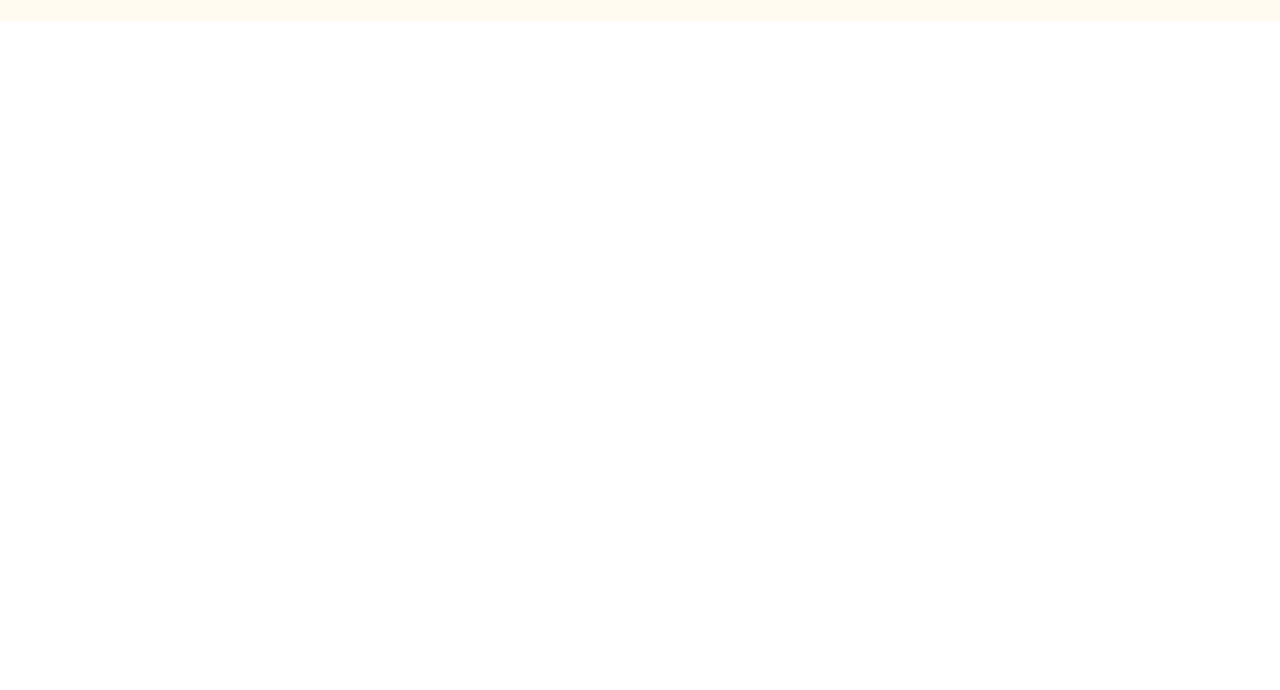
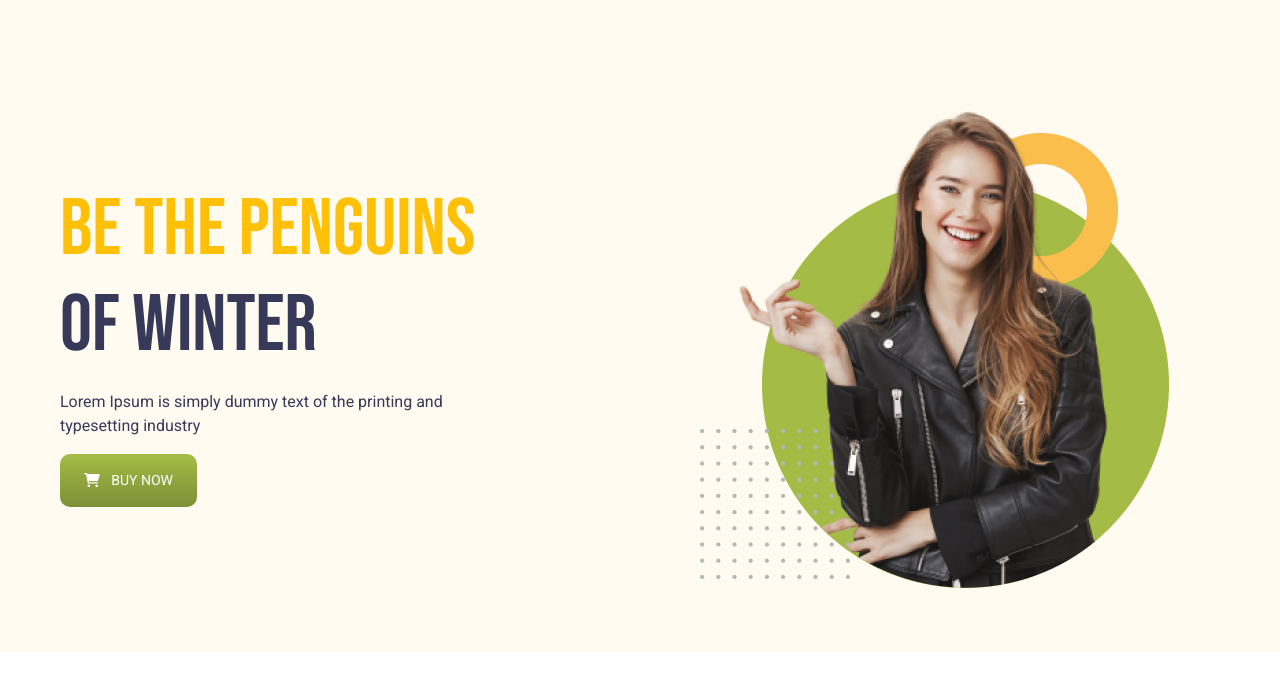
Before and after one commit to devnoman01/Ecommerce-Site-Bootstrap, a plain HTML site: page index.html in a window 1280 px wide. Shown: the part 84-774 px from the top of the page. Drawn offline with Linux system fonts and the light colour scheme.

Commit message:
Banner complete

```diff
--- a/css/style.css
+++ b/css/style.css
@@ -31,3 +31,15 @@ header{
 .navbar-brand img{
     width: 350px;
 }
+
+.banner-heading{
+    font-size: 5rem;
+}
+.buy-now-btn{
+    color: #fff;
+    background: linear-gradient(#A4BC46, #7d8f36);
+    font-size: 14px;
+    border: none;
+    border-radius: 10px;
+}
+/* header css end */
--- a/index.html
+++ b/index.html
@@ -41,7 +41,18 @@
                 </div>
             </div>
         </nav>
-
+        <div class="container">
+            <div class="row mx-2 my-3">
+                <div class="col-lg-6 col-md-6 col-sm-12 my-auto">
+                    <h1 class="banner-heading"><span class="text-warning">BE THE PENGUINS</span><br>OF WINTER</h1>
+                    <p class="w-75 my-3">Lorem Ipsum is simply dummy text of the printing and typesetting industry</p>
+                    <button class="px-4 py-3 buy-now-btn"><i class="fas fa-shopping-cart me-2"></i> BUY NOW</button>
+                </div>
+                <div class="col-lg-6 col-md-6 col-sm-12 p-5 my-3 text-center">
+                    <img class="img-fluid" src="images/model.png" alt="">
+                </div>
+            </div>
+        </div>
     </header>
     <!-- header end -->
 
```
